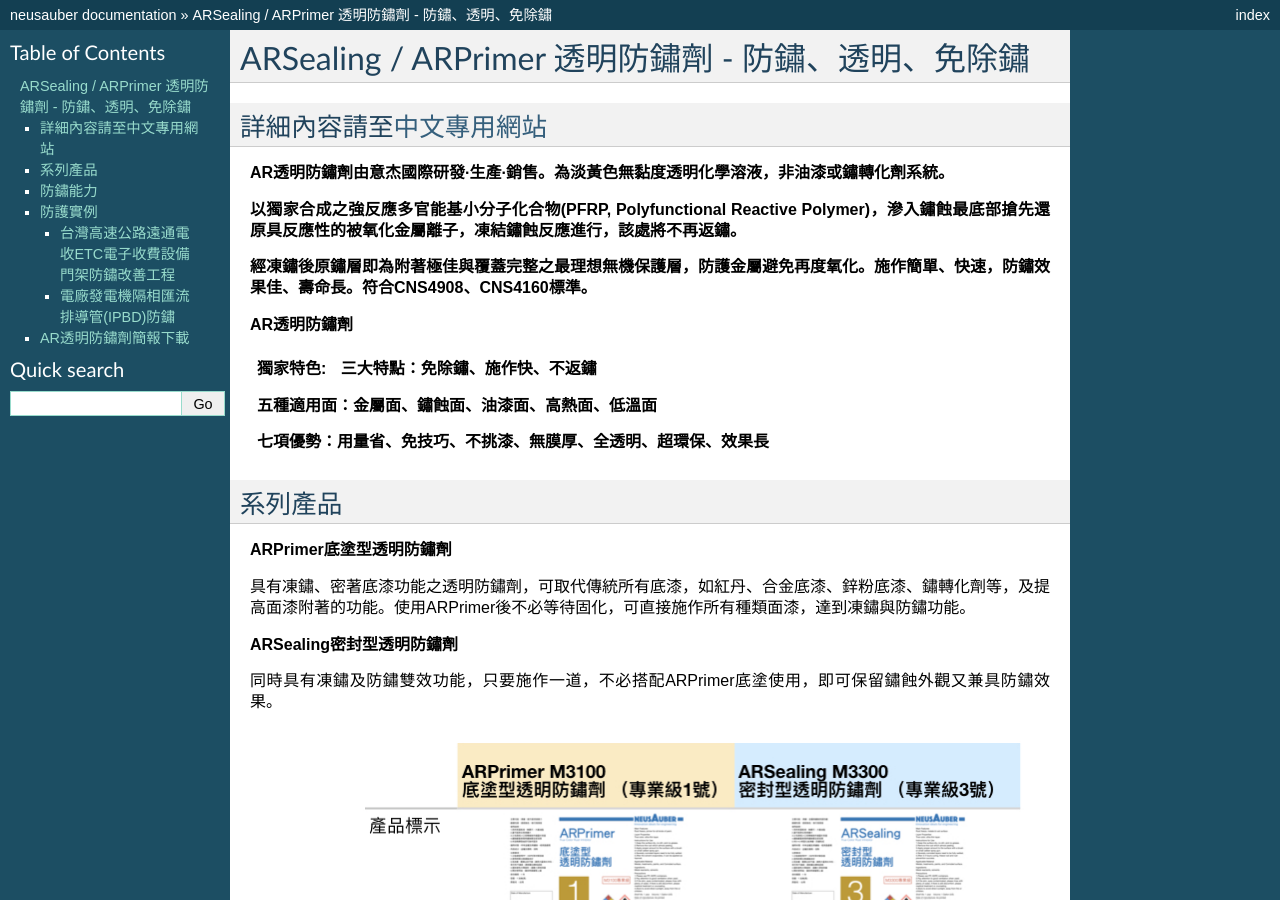
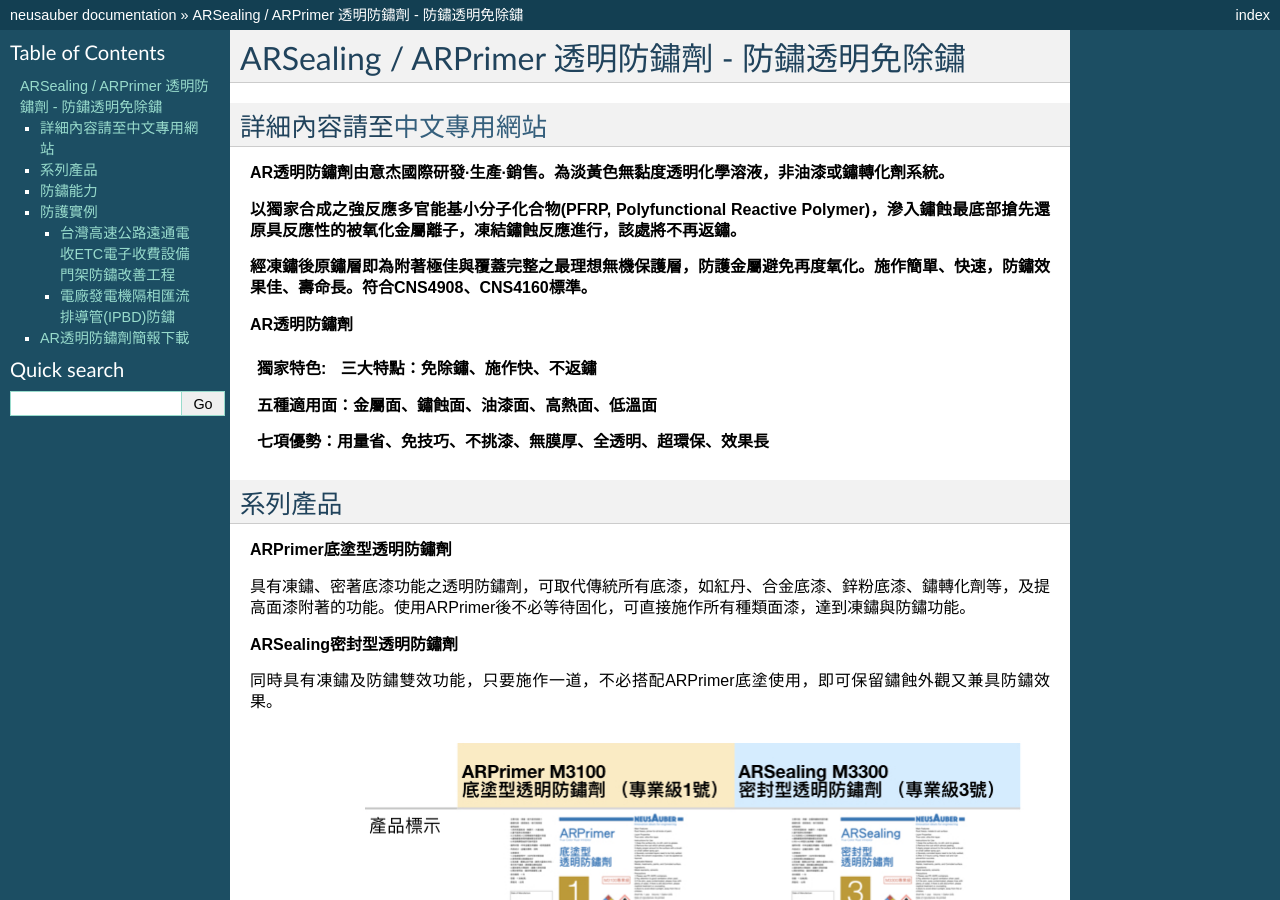
Before and after one commit to rexiap/neusauber, a Sphinx documentation site: the page built from docs/videos.rst, in a window 1280 px wide and 900 px high. Built offline with Sphinx 7.4.7, drawn with Linux system fonts in a browser that asks for light colours; some of the changed lines change nothing that is shown; some of the changed text lies outside the part shown.

Commit message:
Google Docs reST Editor@2019-6-5 15:54:5

```diff
--- a/docs/videos.rst
+++ b/docs/videos.rst
@@ -1,8 +1,8 @@
 
-.. _h204a247924421e5e252a3c5b77d146:
+.. _h1f611a435e5b5c75605d4194d166e27:
 
-ARSealing / ARPrimer 透明防鏽劑 - 防鏽、透明、免除鏽
-****************************************************
+ARSealing / ARPrimer 透明防鏽劑 - 防鏽透明免除鏽
+************************************************
 
 
 |REPLACE1|
```
